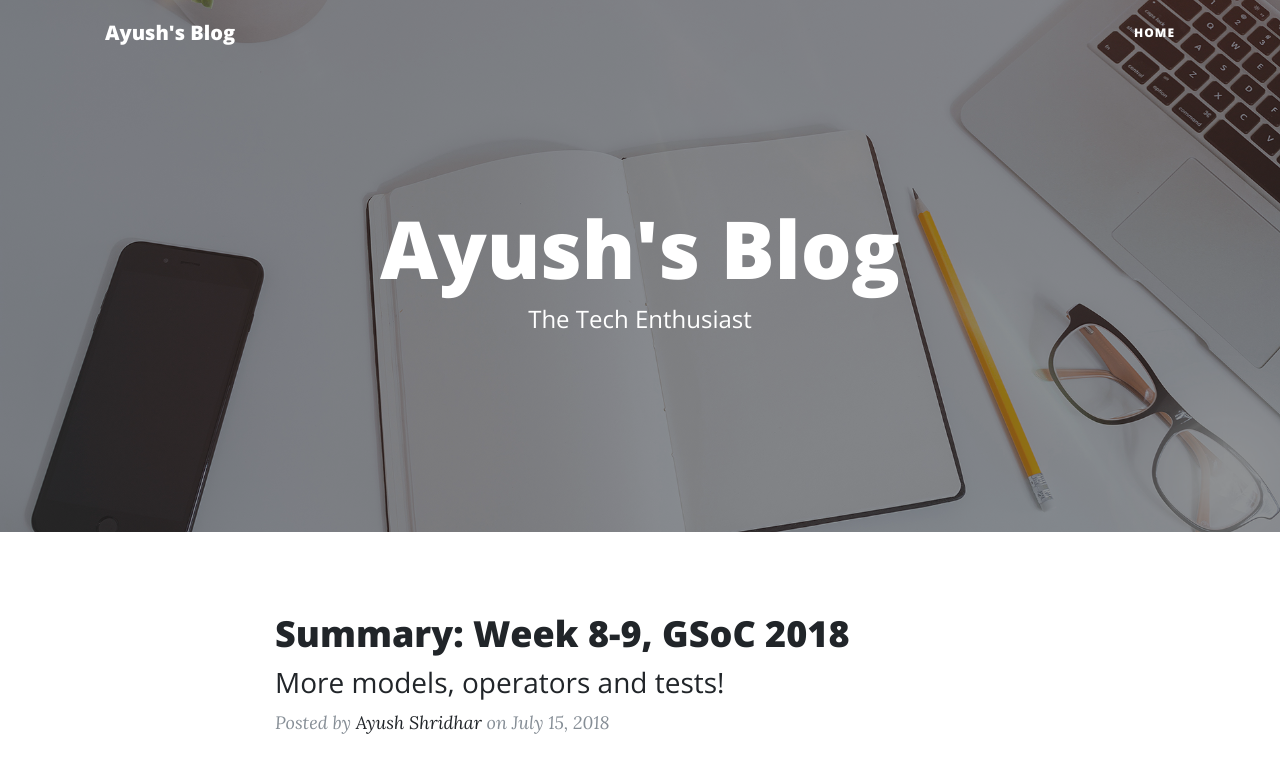
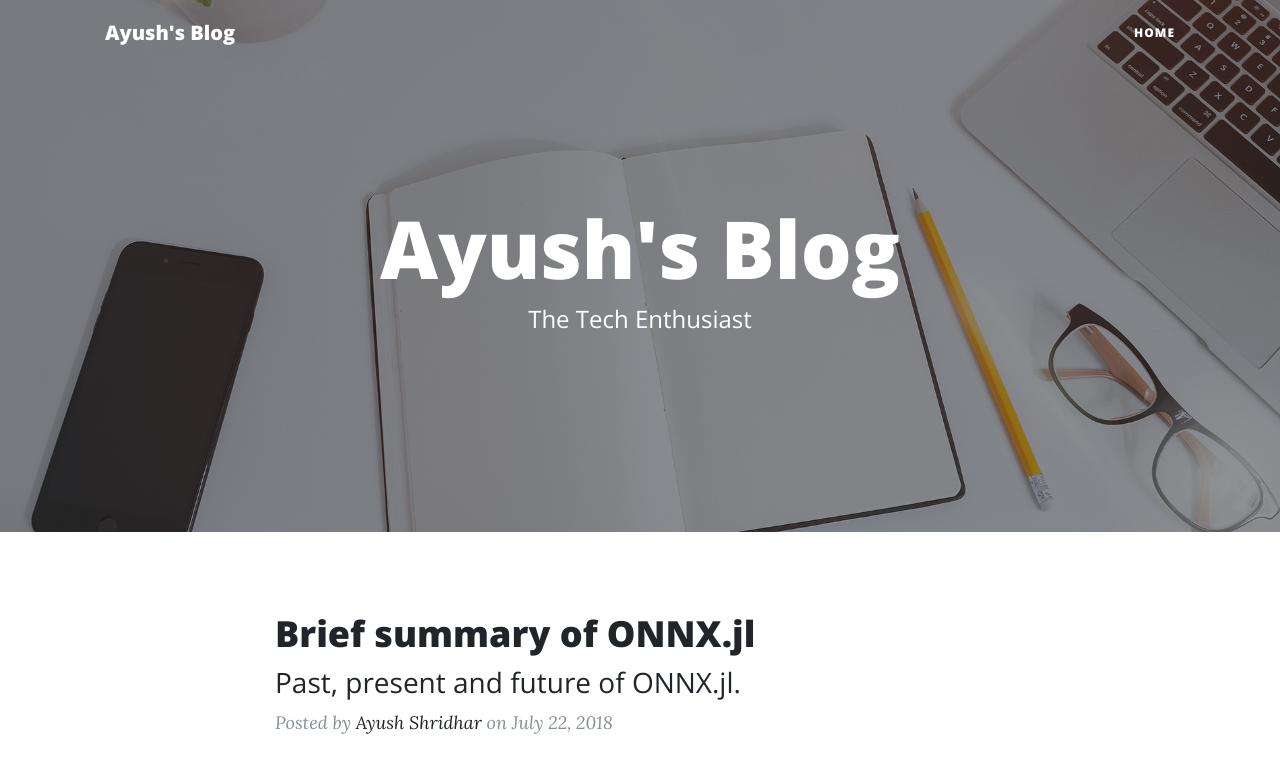
Before and after one commit to ayush1999/ayush1999.github.io, a website: page blog/index.html in a window 1280 px wide. Shown: the top 763 px of the page. Drawn offline with nearby package versions, Linux system fonts and the light colour scheme.

Commit message:
new blog link

```diff
--- a/blog/index.html
+++ b/blog/index.html
@@ -73,6 +73,19 @@
     <div class="container">
       <div class="row">
         <div class="col-lg-8 col-md-10 mx-auto">
+          <div class="post-preview">
+            <a href="https://medium.com/@ayush1999/onnx-jl-the-past-present-and-future-d3b497a0cd4c">
+              <h2 class="post-title">
+                Brief summary of ONNX.jl
+              </h2>
+              <h3 class="post-subtitle">
+                Past, present and future of ONNX.jl.
+              </h3>
+            </a>
+            <p class="post-meta">Posted by
+              <a href="https://github.com/ayush1999">Ayush Shridhar</a>
+              on July 22, 2018</p>
+          </div>
           <div class="post-preview">
             <a href="blog5.html">
               <h2 class="post-title">
```
